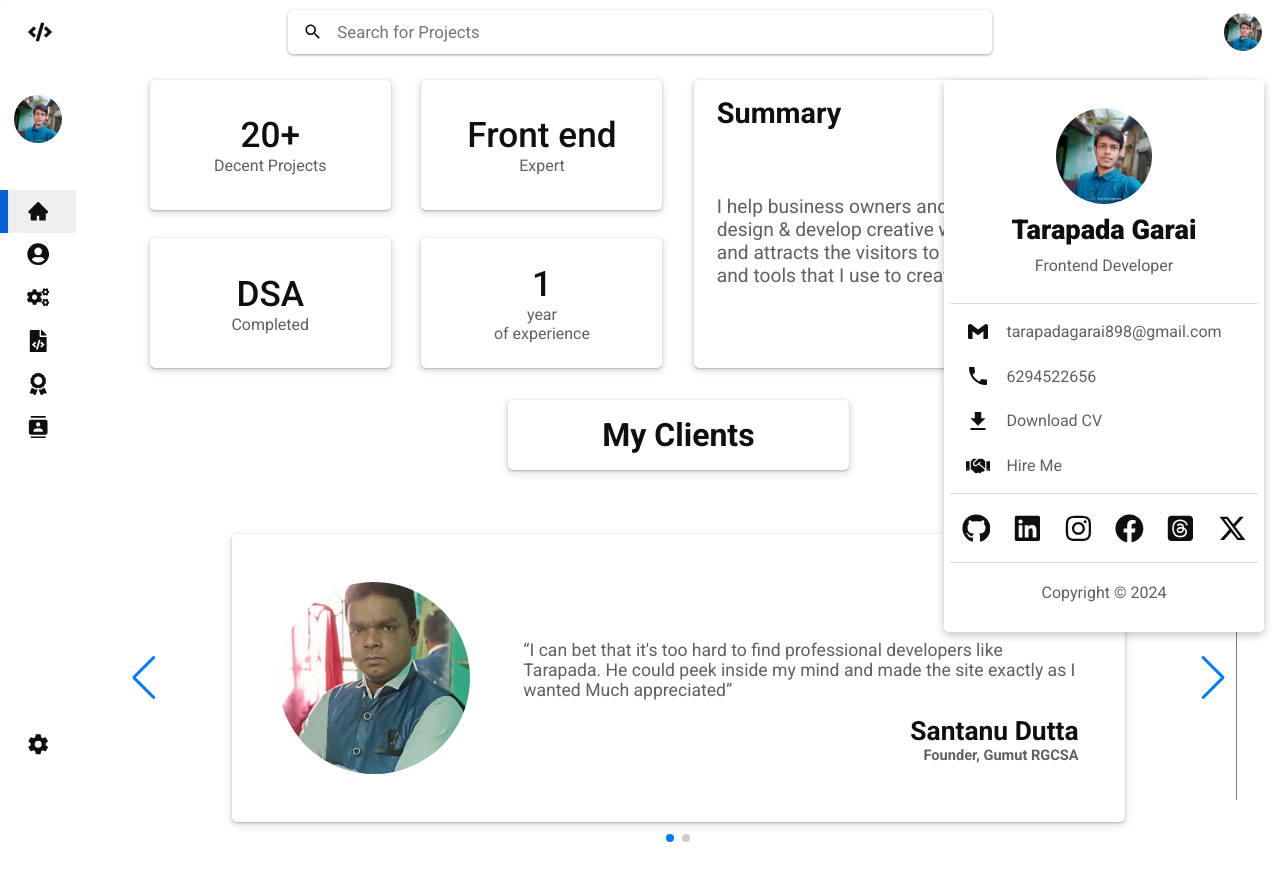
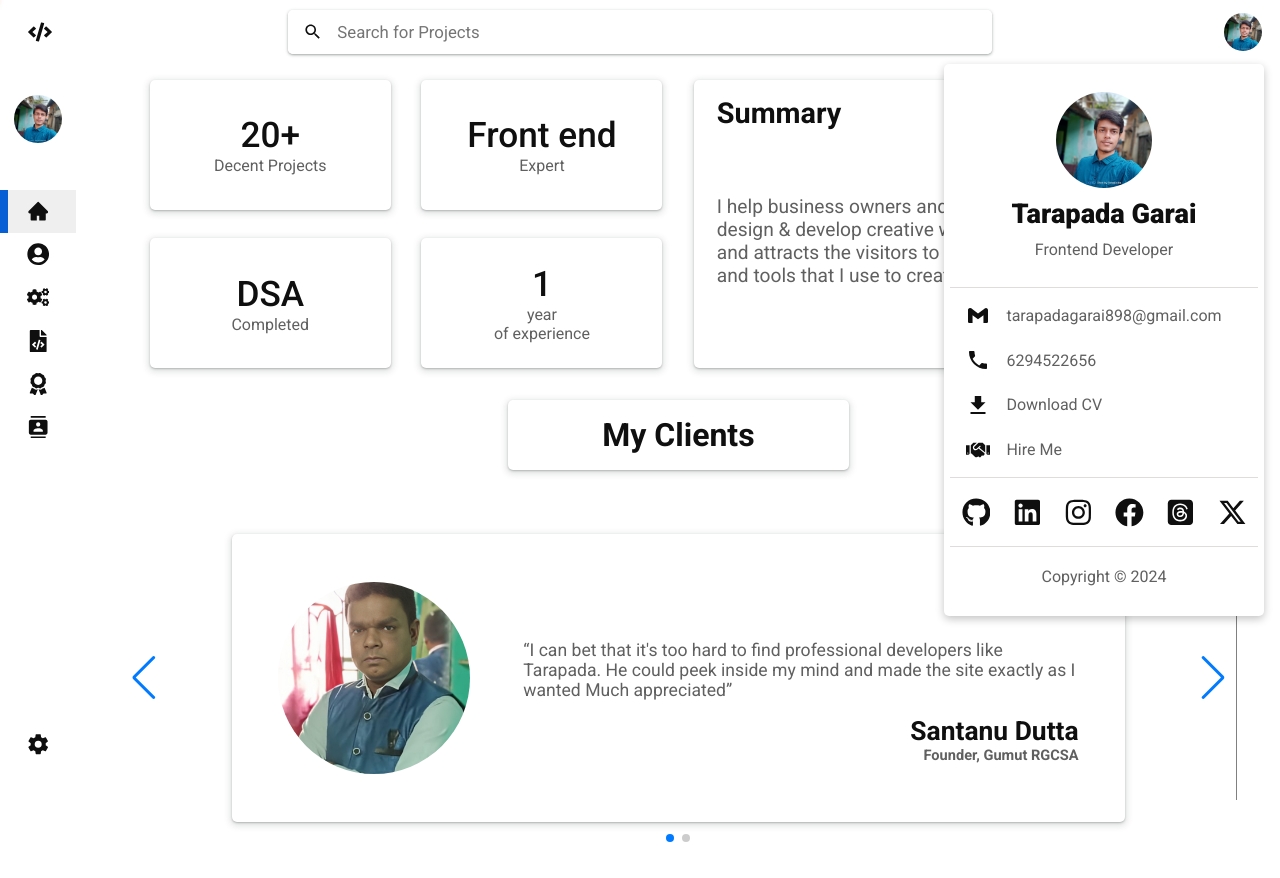
Before and after one commit to codingWithRakesh/React_Portfolio, a React (Vite) app: page / in a window 1280 px wide. Both pictures are taken after a click on the element 1243 px from the left and 31 px from the top of the page. Built offline with nearby package versions, Linux system fonts and the light colour scheme; a web font is replaced by a local one.

Commit message:
add some feture

```diff
--- a/src/App.css
+++ b/src/App.css
@@ -172,7 +172,7 @@
 /* card profile */
 .cardProfile {
     position: fixed;
-    top: 10vh;
+    top: 4rem;
     right: 0;
     width: 20rem;
     min-height: 0;
```
